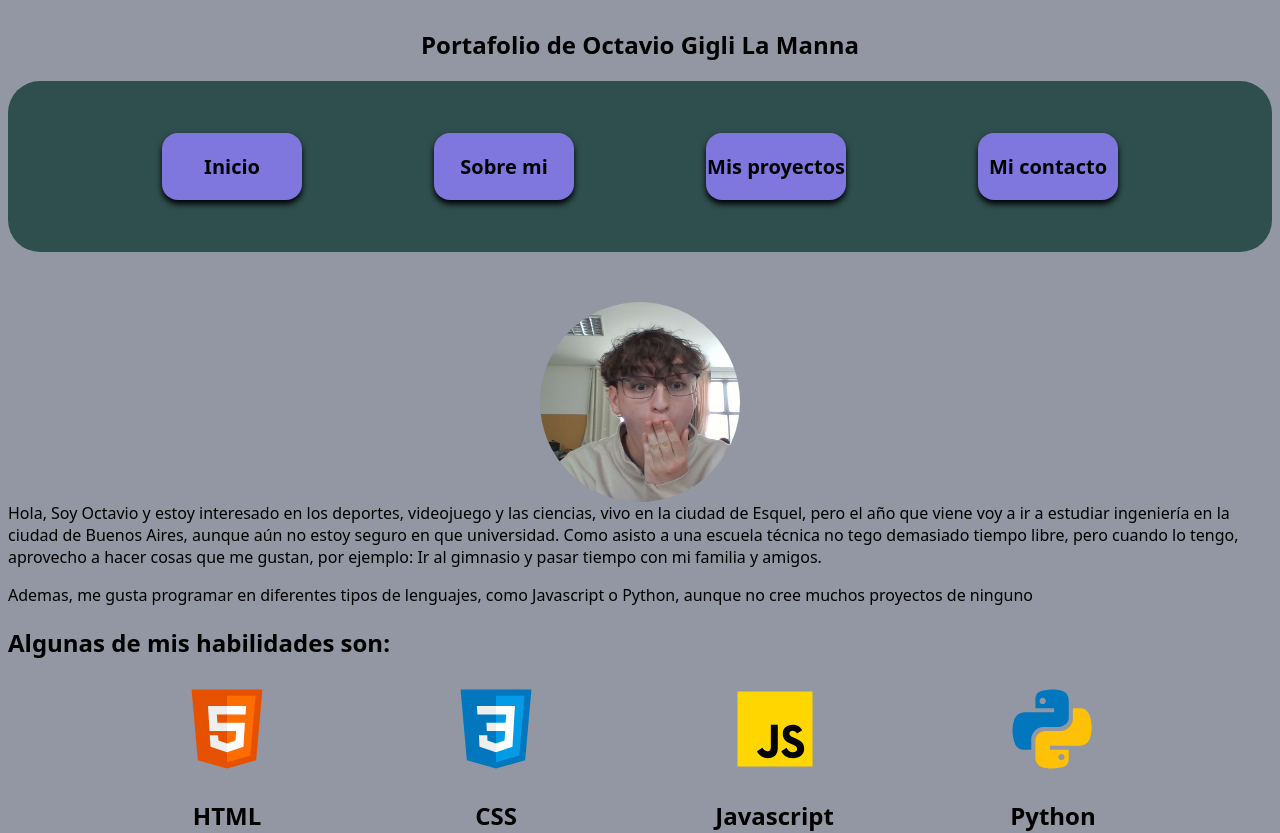
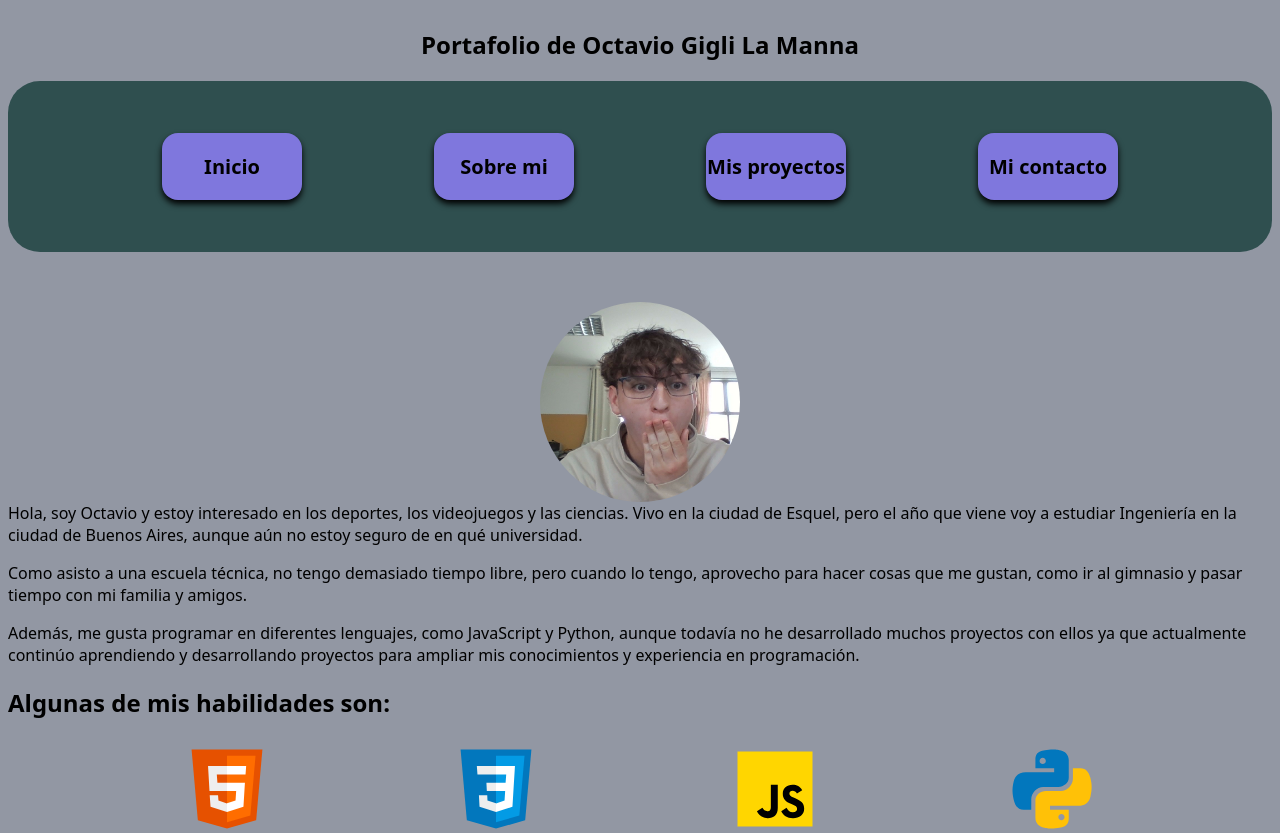
Before and after one commit to octaviogigli/portfolio, an Angular app: page /sobremi in a window 1280 px wide. Shown: the top 833 px of the page. Built offline with nearby package versions, Linux system fonts and the light colour scheme.

Commit message:
Se corrigieron algunos errores gramaticales

```diff
--- a/src/app/dinamicas/sobremi/sobremi.html
+++ b/src/app/dinamicas/sobremi/sobremi.html
@@ -2,8 +2,12 @@
     <img src="\img\WIN_20260409_15_16_17_Pro.jpg" alt="Foto de mi">
 </div>
 <section>
-    Hola, Soy Octavio y estoy interesado en los deportes, videojuego y las ciencias, vivo en la ciudad de Esquel, pero el año que viene voy a ir a estudiar ingeniería en la ciudad de Buenos Aires, aunque aún no estoy seguro en que universidad. Como asisto a una escuela técnica no tego demasiado tiempo libre, pero cuando lo tengo, aprovecho a hacer cosas que me gustan, por ejemplo: Ir al gimnasio y pasar tiempo con mi familia y amigos. <p>
-        Ademas, me gusta programar en diferentes tipos de lenguajes, como Javascript o Python, aunque no cree muchos proyectos de ninguno
+    Hola, soy Octavio y estoy interesado en los deportes, los videojuegos y las ciencias. Vivo en la ciudad de Esquel, pero el año que viene voy a estudiar Ingeniería en la ciudad de Buenos Aires, aunque aún no estoy seguro de en qué universidad.
+    <p>
+    Como asisto a una escuela técnica, no tengo demasiado tiempo libre, pero cuando lo tengo, aprovecho para hacer cosas que me gustan, como ir al gimnasio y pasar tiempo con mi familia y amigos. </p>
+<p>
+Además, me gusta programar en diferentes lenguajes, como JavaScript y Python, aunque todavía no he desarrollado muchos proyectos con ellos ya que actualmente continúo aprendiendo y desarrollando proyectos para ampliar mis conocimientos y experiencia en programación.
+
     </p>
 </section>
 <h2>Algunas de mis habilidades son:</h2>
```
